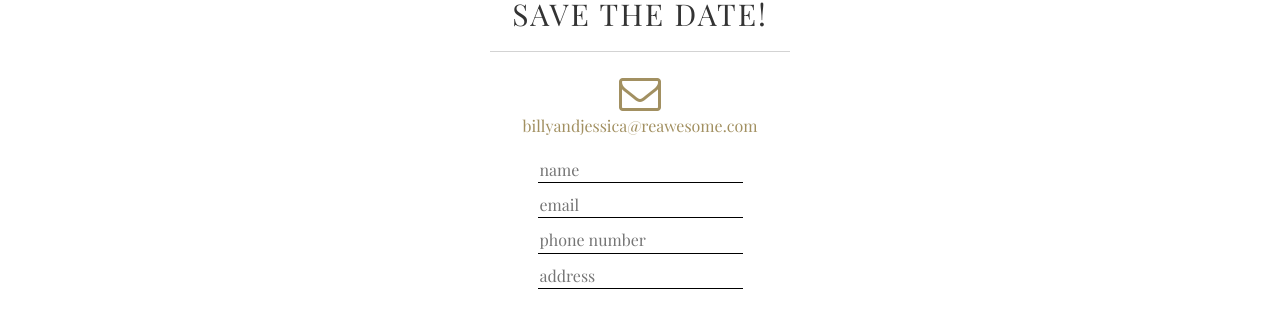
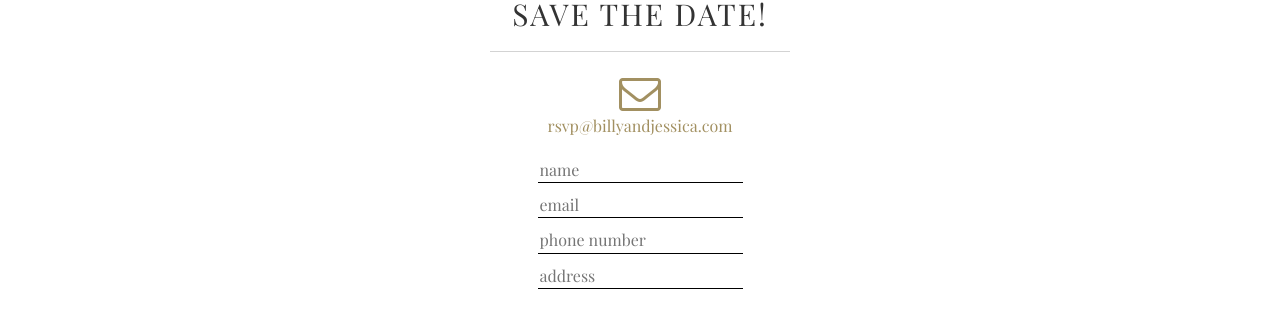
Before and after one commit to notbleh/wed-website, a Jekyll site: the page built from index.html, in a window 1280 px wide and 900 px high, scrolled down 813 px. Shown: the part 361-670 px from the top of the window. Built offline with Jekyll 4.4.1, drawn with Linux system fonts in a browser that asks for light colours.

Commit message:
Update _config.yml

```diff
--- a/_config.yml
+++ b/_config.yml
@@ -1,6 +1,6 @@
 # Site settings
 title: Billy and Jessica
-email: billyandjessica@reawesome.com
+email: rsvp@billyandjessica.com
 description: > # this means to ignore newlines until "baseurl:"
 baseurl: "" # the subpath of your site, e.g. /blog/
 url: "http://www.threathawk.com/" # the base hostname & protocol for your site
```
